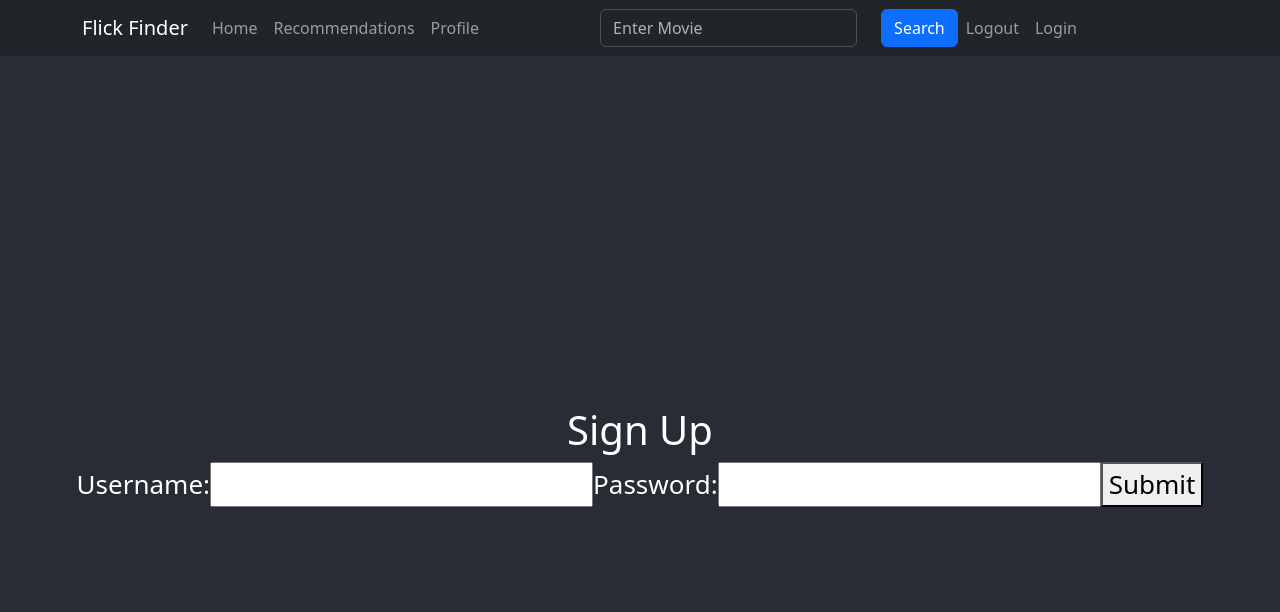
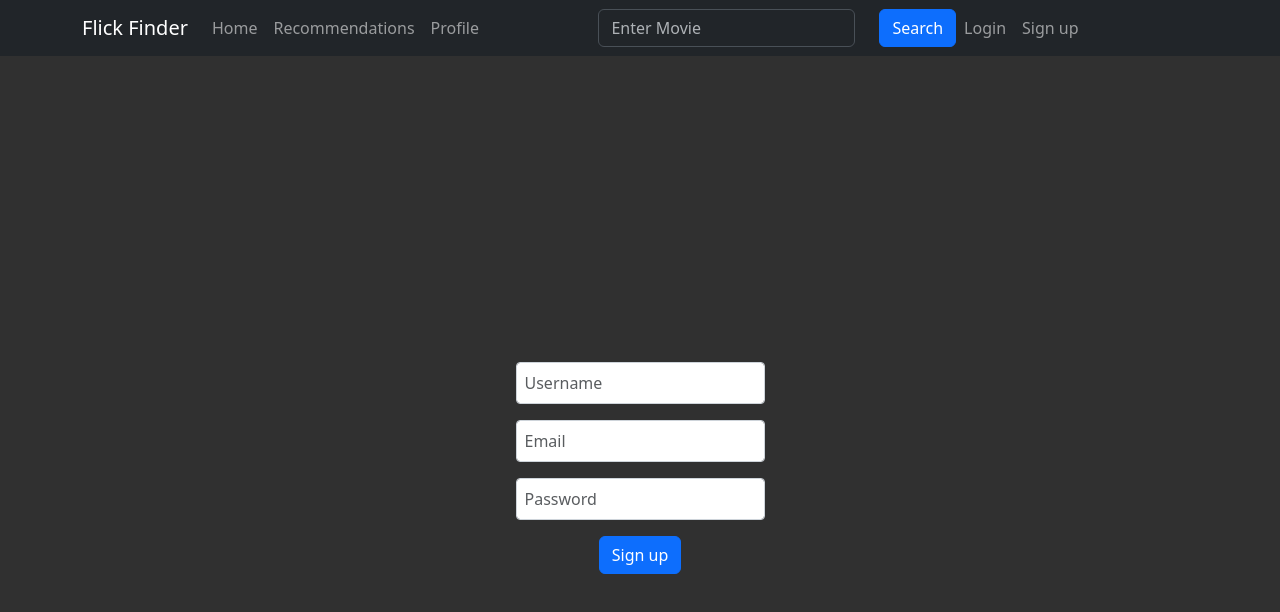
Before and after one commit to trallen22/Flick-Finder, a React (Create React App) app in the folder frontend/: page /sign-up in a window 1280 px wide. Shown: the top 612 px of the page. Built offline with nearby package versions, Linux system fonts and the light colour scheme; no server answers.

Commit message:
implemented sorted ratings on user profile

```diff
--- a/frontend/src/App.css
+++ b/frontend/src/App.css
@@ -38,6 +38,55 @@
   width: 100px;
 }
 
+/* Styles for the container that holds the form */
+.form-container {
+  display: flex;
+  justify-content: center; /* Center items horizontally */
+  align-items: center; /* Center items vertically */
+  height: 100vh; /* Set container height to full viewport height */
+}
+
+.form-paragraph {
+  color: white;
+}
+
+/* Styles for the login form */
+.login-form {
+  max-width: 300px; /* Adjust the width according to your design */
+  margin: auto; /* Center the form horizontally */
+  align-content: center;
+}
+
+/* Styles for the form labels */
+.login-form label {
+  margin-bottom: 0.5rem; /* Adjust spacing between labels and inputs */
+  color: white;
+}
+
+/* Styles for the input fields */
+.login-form input {
+  width: 100%;
+  padding: 0.5rem;
+  margin-bottom: 1rem; /* Adjust spacing between inputs */
+  border: 1px solid #ced4da; /* Add border to inputs */
+  border-radius: 4px; /* Round corners of inputs */
+}
+
+/* Styles for the login button */
+.login-form button[type="submit"] {
+  width: 50%;
+  padding: 0.5rem;
+  border: none;
+  border-radius: 4px;
+  background-color: #007bff; /* Change button background color */
+  color: white; /* Change button text color */
+  cursor: pointer;
+}
+
+.login-form button[type="submit"]:hover {
+  background-color: #0056b3; /* Change button background color on hover */
+}
+
 @media (prefers-reduced-motion: no-preference) {
   .App-logo {
     animation: App-logo-spin infinite 20s linear;
--- a/frontend/src/components/navbar/navbar-index.js
+++ b/frontend/src/components/navbar/navbar-index.js
@@ -1,4 +1,4 @@
-import React, { useState } from 'react';
+import React, { useEffect, useState } from 'react';
 import Navbar from 'react-bootstrap/Navbar';
 import Container from 'react-bootstrap/Container';
 import Nav from 'react-bootstrap/Nav';
@@ -10,6 +10,22 @@ import "../../App.css";
 
 const NavbarFF = () => {
     const [val, setVal] = useState("");
+    const [loggedIn, setLoggedInStatus] = useState(false);
+
+    const checkUser = async () => {
+        const response = await fetch('/get-user');
+        const data = await response.json();
+        console.log(data)
+        if (data.user_id === '-1') {
+            setLoggedInStatus(false);
+        } else {
+            setLoggedInStatus(true);
+        }
+    }
+
+    useEffect(() => {
+        checkUser();
+    }, [loggedIn]);
 
     return (
         <Navbar bg="dark" data-bs-theme="dark" className="nav-bar-ff">
@@ -37,8 +53,9 @@ const NavbarFF = () => {
                     </Row>
                 </Form>
                 <Nav className="me-auto">
-                    <Nav.Link href="/logout">Logout</Nav.Link>
-                    <Nav.Link href="/login">Login</Nav.Link>
+                    {!loggedIn && <Nav.Link href="/login">Login</Nav.Link>}
+                    {loggedIn && <Nav.Link href="/logout">Logout</Nav.Link>}
+                    {!loggedIn && <Nav.Link href="/sign-up">Sign up</Nav.Link>}
                 </Nav>
             </Container>
         </Navbar>
--- /dev/null
+++ b/frontend/src/components/ratings-display.js
@@ -0,0 +1,30 @@
+import React from 'react';
+import Card from 'react-bootstrap/Card';
+import { Link } from 'react-router-dom';
+
+const RatingsCardGroup = ({ movieData }) => {
+    return (
+        <div>
+        {Object.keys(movieData).map((key, index) => (
+            <div key={index} className="row mb-4">
+                <div className="col-6" style={{ display: 'flex' }}>
+                    <Card style={{ flex: '1' }}>
+                        <Link to={`/movie/${movieData[key].title}`} style={{ textDecoration: 'none' }}>
+                            {movieData[key].posterURL && <Card.Img variant="top" src={movieData[key].posterURL} />}
+                            <Card.Body>
+                                <Card.Title>{movieData[key].title}</Card.Title>
+                            </Card.Body>
+                        </Link>
+                    </Card>
+                </div>
+                <div className="col-6 d-flex justify-content-center align-items-center">
+                    <div style={{ color: 'white', fontSize: '14px', fontWeight: 'bold' }}>Rating: {movieData[key].rating}</div>
+                </div>
+
+            </div>
+        ))}
+        </div>
+    );
+};
+
+export default RatingsCardGroup;
--- a/frontend/src/pages/login.js
+++ b/frontend/src/pages/login.js
@@ -1,10 +1,12 @@
 import "../../src/App.css";
-
+import Button from 'react-bootstrap/Button';
+import Form from 'react-bootstrap/Form';
 import React, { useEffect, useState } from "react";
 
 function LoginPage(){
 	const [username, setUsername] = useState("");
 	const [password, setPassword] = useState("");
+	const [backendRes, setResponse] = useState({ status: "", details: "" });
 
 	const logInUser = async () => {
 		console.log(username, password);
@@ -18,14 +20,10 @@ function LoginPage(){
 					password: password
 				})
 			});
+			const data = await response.json();
+			setResponse(data);
+			console.log(data.status);
 
-			// Handle the response, e.g., check if login was successful
-			if (response.ok) {
-				const data = await response.json();
-				console.log(data);
-			} else {
-				console.error('Login failed');
-			}
 		} catch (error) {
 			console.error('Error during login:', error);
 		}
@@ -37,32 +35,28 @@ function LoginPage(){
 
 
 	return (
-
-		<div className="App">
-			<div className="App-header">
-				<h1>
-					Login
-				</h1>
-				<form>
-					<label>Username: </label>
-					<input
-						type="text"
-						value={username}
-						onChange={(e) => setUsername(e.target.value)}
-					/>
-					<label>Password: </label>
-					<input
-						type="password"
-						value={password}
-						onChange={(e) => setPassword(e.target.value)}
-					/>
-					<button type="button" onClick={() => logInUser()}>
-						Submit
-					</button>
-				</form>
-			</div>
+		<div className="form-container">
+			<Form className="login-form">
+				<Form.Label>{backendRes.status} {backendRes.details}</Form.Label>
+				<Form.Group controlId="formBasicEmail">
+					{/* <Form.Label>Username</Form.Label> */}
+					<Form.Control type="username" placeholder="Username" value={username}
+						onChange={(e) => setUsername(e.target.value)}/>
+					{/* <Form.Text className="text-muted">
+						We'll never share your email with anyone else.
+					</Form.Text> */}
+				</Form.Group>
+				<Form.Group controlId="formBasicPassword">
+					{/* <Form.Label>Password</Form.Label> */}
+					<Form.Control type="password" placeholder="Password" value={password}
+						onChange={(e) => setPassword(e.target.value)}/>
+				</Form.Group>
+				<Button variant="primary" onClick={logInUser}>
+					login
+				</Button>
+			</Form>
 		</div>
-	);
+  );
 };
 
 export default LoginPage;
--- a/frontend/src/pages/logout.js
+++ b/frontend/src/pages/logout.js
@@ -15,8 +15,8 @@ function Logout() {
         }
     };
     return (
-        <div className="recommend-wrapper">
-            <Button variant="primary" className="recommend-button" onClick={() => logoutUser()}>Logout</Button>
+        <div className="form-container">
+            <Button variant="primary" type="submit" onClick={() => logoutUser()}>Logout</Button>
         </div>
     )
 }
--- a/frontend/src/pages/signup.js
+++ b/frontend/src/pages/signup.js
@@ -1,9 +1,13 @@
 import "../../src/App.css";
+import Button from 'react-bootstrap/Button';
+import Form from 'react-bootstrap/Form';
 import React, { useEffect, useState } from "react";
 
 function SignUp(){
 	const [username, setUsername] = useState("");
 	const [password, setPassword] = useState("");
+	const [email, setEmail] = useState("");
+	const [backendRes, setResponse] = useState({ status: "", details: "" })
 
 	const signUpUser = async () => {
 		console.log(username, password);
@@ -14,16 +18,14 @@ function SignUp(){
 				headers: { 'Content-Type': 'application/json' },
 				body: JSON.stringify({
 					username: username,
-					password: password
+					password: password,
+					email: email
 				})
 			});
+			const data = await response.json();
+			console.log(data);
+			setResponse(data);
 
-			// Handle the response, e.g., check if login was successful
-			if (response.ok) {
-				console.log('Sign up successful');
-			} else {
-				console.error('Sign up failed');
-			}
 		} catch (error) {
 			console.error('Error during sign up:', error);
 		}
@@ -36,29 +38,30 @@ function SignUp(){
 
 	return (
 
-		<div className="App">
-            <div className="App-header">
-                <h1>
-                    Sign Up
-                </h1>
-                <form>
-                    <label>Username: </label>
-                    <input
-                        type="text"
-                        value={username}
-                        onChange={(e) => setUsername(e.target.value)}
-                    />
-                    <label>Password: </label>
-                    <input
-                        type="password"
-                        value={password}
-                        onChange={(e) => setPassword(e.target.value)}
-                    />
-                    <button type="button" onClick={() => signUpUser()}>
-                    Submit
-                    </button>
-                </form>
-            </div>
+		<div className="form-container">
+			<Form className="login-form">
+				<Form.Label>{backendRes.details}</Form.Label>
+				<Form.Group controlId="formBasicEmail">
+					{/* <Form.Label>Username</Form.Label> */}
+					<Form.Control type="username" placeholder="Username" value={username}
+						onChange={(e) => setUsername(e.target.value)}/>
+					{/* <Form.Text className="text-muted">
+						We'll never share your email with anyone else.
+					</Form.Text> */}
+				</Form.Group>
+				<Form.Group controlId="signUpEmail">
+					<Form.Control type="email" placeholder="Email" value={email}
+						onChange={(e) => setEmail(e.target.value)}/>
+				</Form.Group>
+				<Form.Group controlId="formBasicPassword">
+					{/* <Form.Label>Password</Form.Label> */}
+					<Form.Control type="password" placeholder="Password" value={password}
+						onChange={(e) => setPassword(e.target.value)}/>
+				</Form.Group>
+				<Button variant="primary" onClick={signUpUser}>
+					Sign up
+				</Button>
+			</Form>
 		</div>
 	);
 };
```
Also changed, not shown: frontend/src/pages/profile.js (+23 -10 lines), 2 other files (tests, documents, lock files or other folders).
